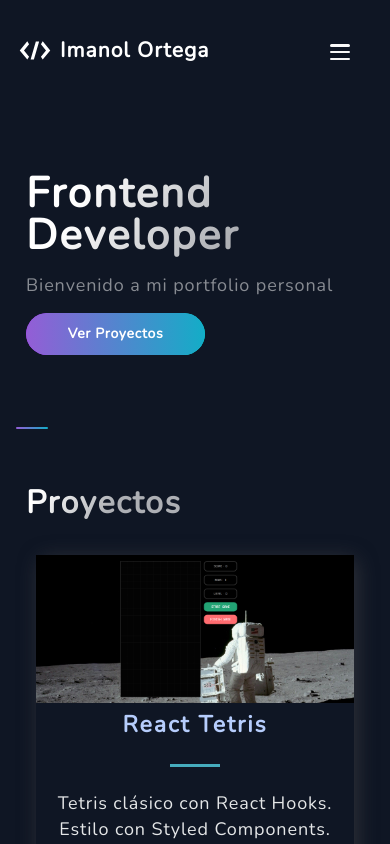
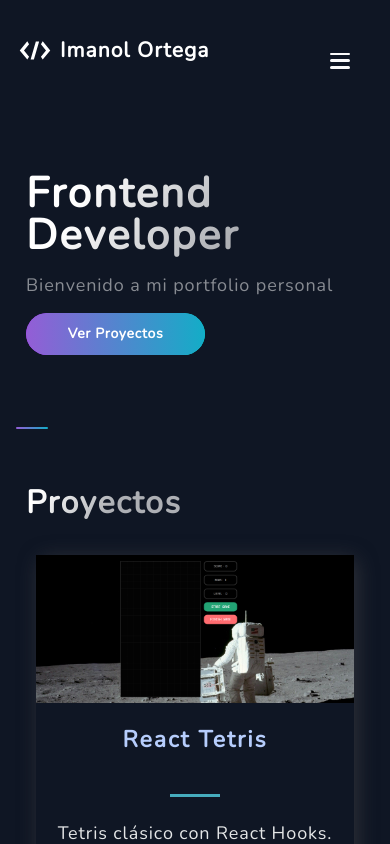
Before and after one commit to imanolortega/portfolio, a Next.js app: page / in a window 390 px wide. Shown: the top 844 px of the page. Built offline with nearby package versions, Linux system fonts and the light colour scheme.

Commit message:
firefox mobile img height fixed

```diff
--- a/src/components/Burger/BurgerStyles.js
+++ b/src/components/Burger/BurgerStyles.js
@@ -2,7 +2,6 @@ import styled from "styled-components";
 
 export const StyledBurger = styled.button`
   position: fixed;
-  top: 4%;
   right: 4rem;
   display: none;
   flex-direction: column;
@@ -50,6 +49,6 @@ export const StyledBurger = styled.button`
   @media ${(props) => props.theme.breakpoints.sm} {
     z-index: 99;
     display: flex;
-    top: 5%;
+    top: 6%;
   }
 `;
--- a/src/components/Projects/ProjectsStyles.js
+++ b/src/components/Projects/ProjectsStyles.js
@@ -5,6 +5,9 @@ export const Img = styled.img`
   height: 100%;
   object-fit: cover;
   overflow: hidden;
+  @-moz-document url-prefix() {
+    height: 30%;
+  }
 `;
 
 export const GridContainer = styled.section`
@@ -47,7 +50,7 @@ export const HeaderThree = styled.h3`
   font-weight: 600;
   letter-spacing: 2px;
   color: #b6cdfc;
-  padding: 0.5rem 0;
+  padding: 2rem 0;
   font-size: ${(props) => (props.title ? "3.2rem" : "2rem")};
   @media ${(props) => props.theme.breakpoints.sm} {
     font-size: 2.3rem;
```
